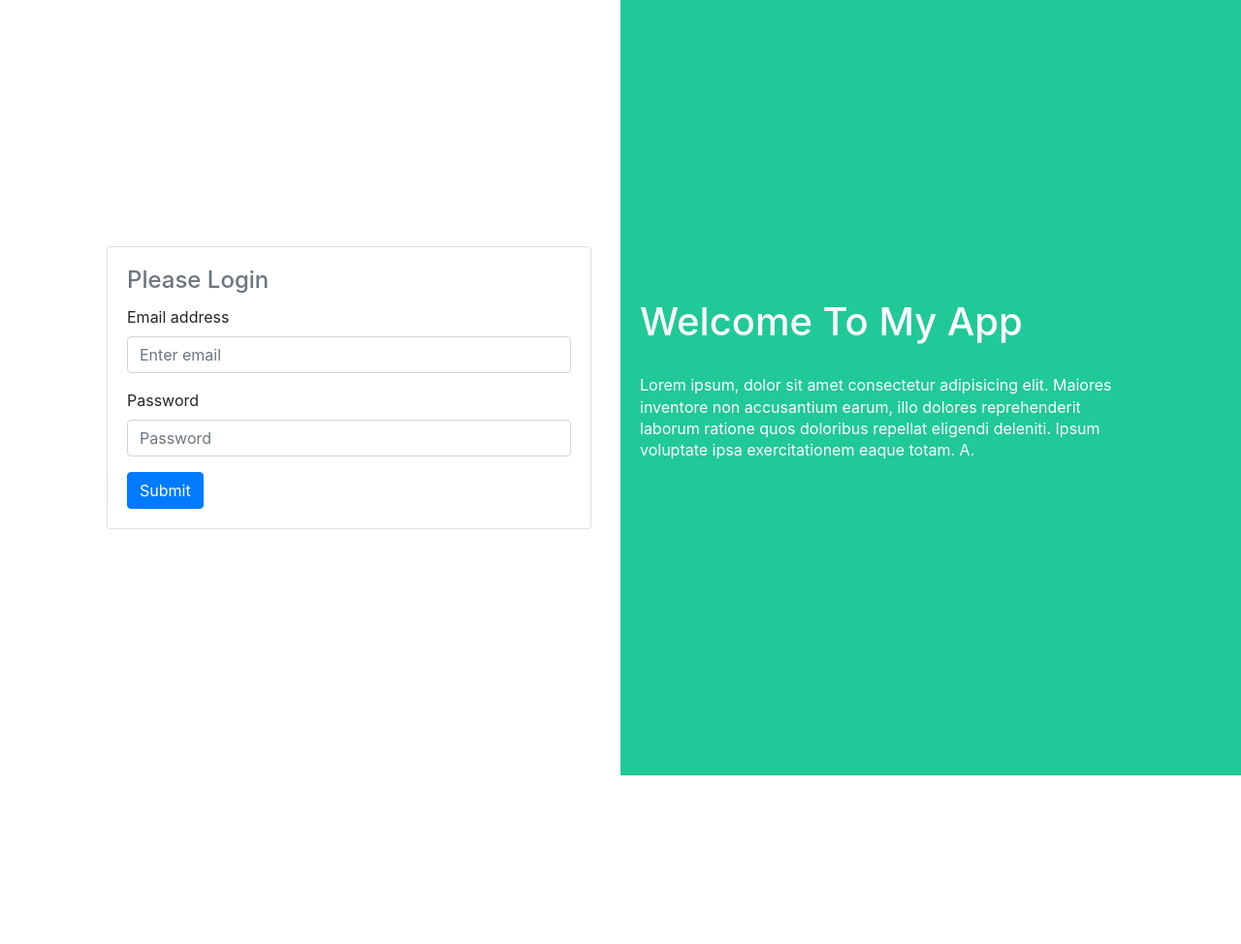
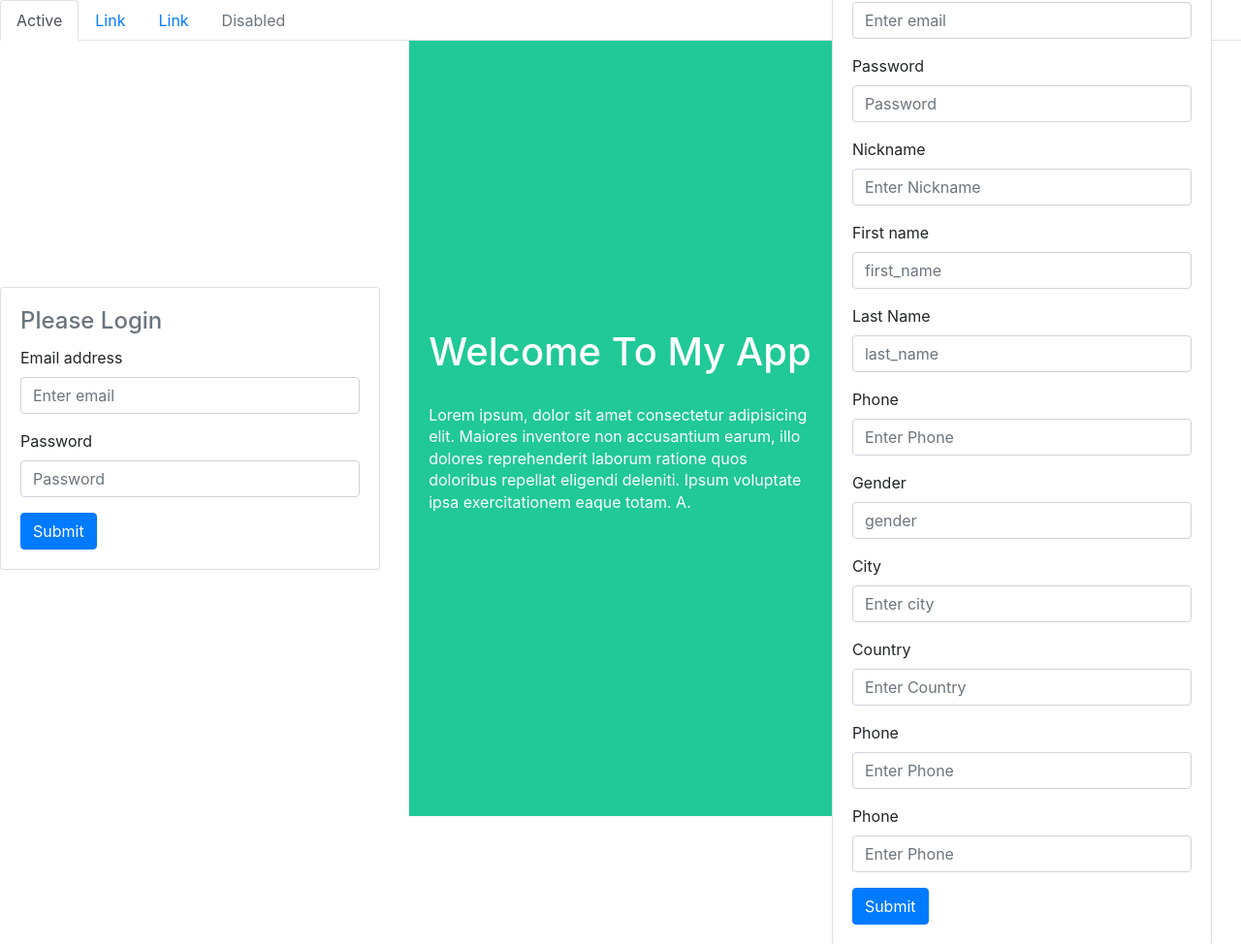
Before and after one commit to Salgary/login, a website built with webpack: page src/index.html in a window 1280 px wide. Shown: the whole page at 97% size. Before the commit the page ends 800 px from the top, so only its background shows below. Built offline with nearby package versions, Linux system fonts and the light colour scheme; some packages are replaced by stand-ins of ours.

Commit message:
dev start

```diff
--- a/src/index.html
+++ b/src/index.html
@@ -7,6 +7,21 @@
     <title>Document</title>
   </head>
   <body>
+    <!-- commit Dec 9 -->
+    <ul class="nav nav-tabs">
+      <li class="nav-item">
+        <a class="nav-link active" aria-current="page" href="#">Active</a>
+      </li>
+      <li class="nav-item">
+        <a class="nav-link" href="#">Link</a>
+      </li>
+      <li class="nav-item">
+        <a class="nav-link" href="#">Link</a>
+      </li>
+      <li class="nav-item">
+        <a class="nav-link disabled">Disabled</a>
+      </li>
+    </ul>
     <div class="login-page-wrapp d-flex">
       <div class="login-form-wrap d-flex align-items-center">
         <div class="form-card card ml-auto">
@@ -53,6 +68,130 @@
         </div>
       </div>
       <!-- /.login-greeting-screen -->
+      <div class="login-form-wrap d-flex align-items-center">
+        <div class="form-card card ml-auto">
+          <div class="card-body">
+            <h4 class="card-title">Please Login</h4>
+            <form name="loginForm">
+              <div class="form-group">
+                <label for="email">Email address</label>
+                <input
+                  type="email"
+                  class="form-control"
+                  id="auth-email"
+                  aria-describedby="emailHelp"
+                  placeholder="Enter email"
+                  data-required="email"
+                  data-invalid-message="Please provide valid email example@example.com"
+                />
+              </div>
+              <div class="form-group">
+                <label for="password">Password</label>
+                <input
+                  type="password"
+                  class="form-control"
+                  id="auth-password"
+                  placeholder="Password"
+                  data-required="password"
+                />
+              </div>
+              <div class="form-group">
+                <label for="nickname">Nickname</label>
+                <input
+                  type="text"
+                  class="form-control"
+                  id="nickname"
+                  placeholder="Enter Nickname"
+                  data-required="nickname"
+                />
+              </div>
+              <div class="form-group">
+                <label for="first_name">First name</label>
+                <input
+                  type="text"
+                  class="form-control"
+                  id="first_name"
+                  placeholder="first_name"
+                  data-required="first_name"
+                />
+              </div>
+              <div class="form-group">
+                <label for="last_name">Last Name</label>
+                <input
+                  type="text"
+                  class="form-control"
+                  id="last_name"
+                  placeholder="last_name"
+                  data-required="last_name"
+                />
+              </div>
+              <div class="form-group">
+                <label for="phone">Phone</label>
+                <input
+                  type="text"
+                  class="form-control"
+                  id="phone"
+                  placeholder="Enter Phone"
+                  data-required="phone"
+                />
+              </div>
+              <div class="form-group">
+                <label for="gender_orientation">Gender</label>
+                <input
+                  type="text"
+                  class="form-control"
+                  id="gender"
+                  placeholder="gender"
+                  data-required="gender"
+                />
+              </div>
+              <div class="form-group">
+                <label for="city">City</label>
+                <input
+                  type="text"
+                  class="form-control"
+                  id="city"
+                  placeholder="Enter city"
+                  data-required="city"
+                />
+              </div>
+              <div class="form-group">
+                <label for="country">Country</label>
+                <input
+                  type="text"
+                  class="form-control"
+                  id="country"
+                  placeholder="Enter Country"
+                  data-required="country"
+                />
+              </div>
+              <div class="form-group">
+                <label for="phone gender_orientation">Phone</label>
+                <input
+                  type="text"
+                  class="form-control"
+                  id="phone"
+                  placeholder="Enter Phone"
+                  data-required="phone"
+                />
+              </div>
+              <div class="form-group">
+                <label for="phone gender_orientation">Phone</label>
+                <input
+                  type="text"
+                  class="form-control"
+                  id="phone"
+                  placeholder="Enter Phone"
+                  data-required="phone"
+                />
+              </div>
+              <button type="submit" class="btn btn-primary">Submit</button>
+            </form>
+          </div>
+        </div>
+      </div>
+
+      <!-- /.auth-form-wrap  -->
     </div>
     <!-- /.login-page-wrapp -->
   </body>
```
Also changed, not shown: 1 other file.
